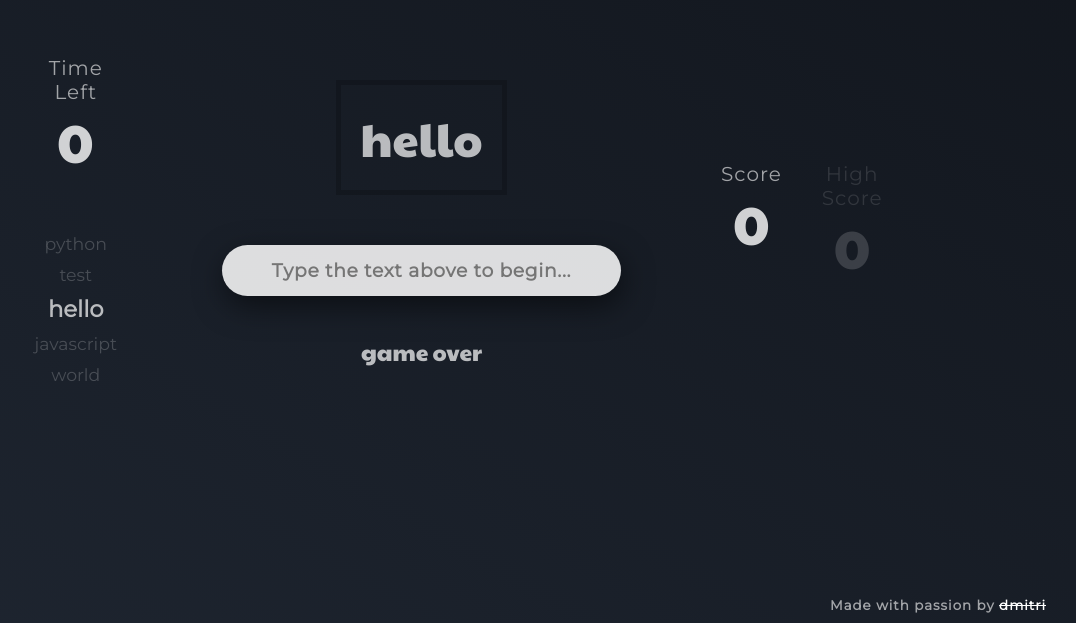
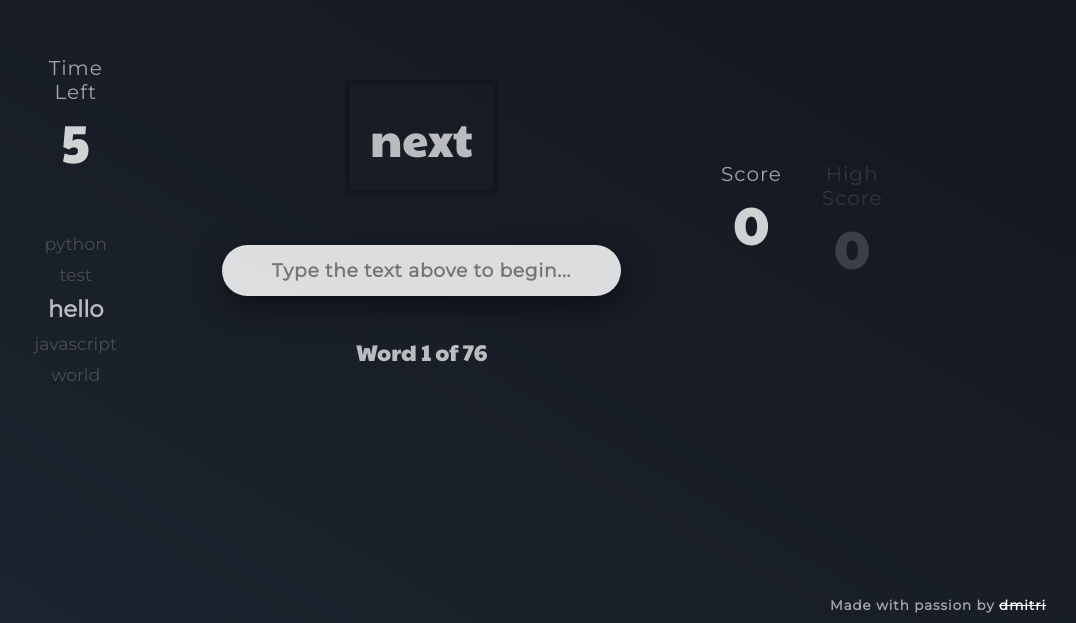
Before and after one commit to SmithJesko/speed-typer-v2, a plain HTML site: page index.html in a window 1280 px wide. Shown: the part 177-800 px from the top of the page, without its empty margins (184-1260 px from the left). Drawn offline with Linux system fonts and the light colour scheme.

Commit message:
basic js

```diff
--- a/css/main.css
+++ b/css/main.css
@@ -84,7 +84,7 @@ body {
     margin-top: 40px;
 }
 
-#message {
+.message {
     font-size: 17pt;
 }
 
--- a/index.html
+++ b/index.html
@@ -33,7 +33,8 @@
             <input type="text" id="input" placeholder="Type the text above to begin..." spellcheck="false" autofocus>
         </div>
         <div id="messageDiv">
-            <p id="message">game over</p>
+            <!-- <p class="message">game over</p> -->
+            <p class="message">Word <span id="currentCount">1</span> of <span id="totalCount">20</span></p>
         </div>
     </div>
     <div id="right">
--- a/js/main.js
+++ b/js/main.js
@@ -0,0 +1,144 @@
+addEventListener('load', init)
+
+// Global variables
+let time = 5;
+let score = 0;
+let high = 0;
+let isPlaying = false;
+let wordCount = 0;
+
+// DOM elements
+const wordInput = document.querySelector('#input');
+const currentWord = document.querySelector('#word');
+const scoreDisplay = document.querySelector('#score');
+const highDisplay = document.querySelector('#high');
+const timeDisplay = document.querySelector('#seconds');
+const currentCount = document.querySelector('#currentCount');
+const totalCount = document.querySelector('#totalCount');
+
+// Word list
+const words = [
+    "next",
+    "short",
+    "nice",
+    "bottle",
+    "full",
+    "soda",
+    "vast",
+    "glue",
+    "close",
+    "hurry",
+    "robin",
+    "trace",
+    "rock",
+    "absent",
+    "cover",
+    "note",
+    "burst",
+    "relax",
+    "group",
+    "sad",
+    "rob",
+    "yell",
+    "pop",
+    "mix",
+    "fix",
+    "hot",
+    "pin",
+    "hill",
+    "wiry",
+    "dirt",
+    "paddle",
+    "answer",
+    "awesome",
+    "distance",
+    "fertile",
+    "wakeful",
+    "belief",
+    "slippery",
+    "bizarre",
+    "learned",
+    "vivacious",
+    "grandmother",
+    "illegal",
+    "thirsty",
+    "wholesale",
+    "tenuous",
+    "skillful",
+    "deteriorate",
+    "poised",
+    "humorous",
+    "scrape",
+    "replace",
+    "languid",
+    "adjoining",
+    "interesting",
+    "stranger",
+    "polite",
+    "scissors",
+    "brainy",
+    "interrogation",
+    "return;",
+    "#include",
+    "'helloworld'",
+    "obj:1",
+    "call()",
+    "&lt;html&gt;",
+    "not_easy",
+    "more-dashes",
+    "camelCase",
+    "ASCII",
+    "array[]",
+    "printf('')",
+    "&lt;/html&gt;",
+    "^regex$",
+    "System.out.println()",
+]
+
+function init() {
+    currentWord.innerHTML = words[wordCount];
+    timeDisplay.innerHTML = time;
+    scoreDisplay.innerHTML = score;
+    highDisplay.innerHTML = high;
+    currentCount.innerHTML = wordCount + 1;
+    totalCount.innerHTML = words.length + 1;
+    wordInput.addEventListener('input', startMatch, {once:true});
+    wordInput.addEventListener('input', checkStatus)
+    console.log("init");
+}
+
+function startMatch() {
+    isPlaying = true;
+    setInterval(countdown, 1000);
+    console.log("start");
+}
+
+function countdown() {
+    if(time > 0) {
+        time--;
+    } else if(time === 0) {
+        isPlaying = false;
+    }
+    timeDisplay.innerHTML = time;
+}
+
+function checkStatus() {
+    if(isPlaying) {
+        if(wordInput.value === words[wordCount]) {
+            console.log('yes');
+            wordCount++;
+            score++;
+            time = 6;
+            update();
+        }
+    } else if(time === 0) {
+        startMatch();
+    }
+}
+
+function update() {
+    currentWord.innerHtml = words[wordCount];
+    scoreDisplay.innerHTML = score;
+    console.log(words[wordCount]);
+    console.log('update');
+}
```
